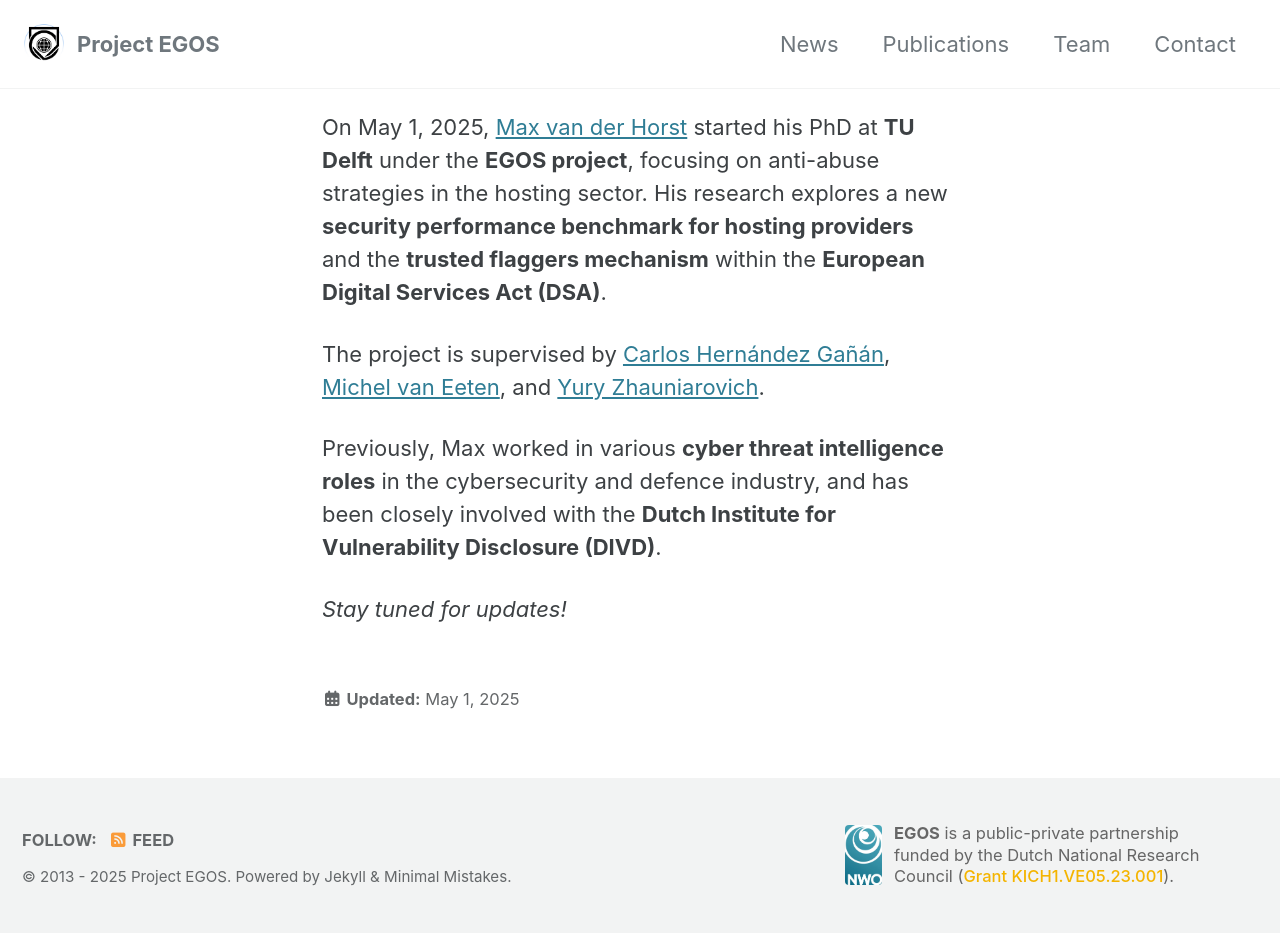
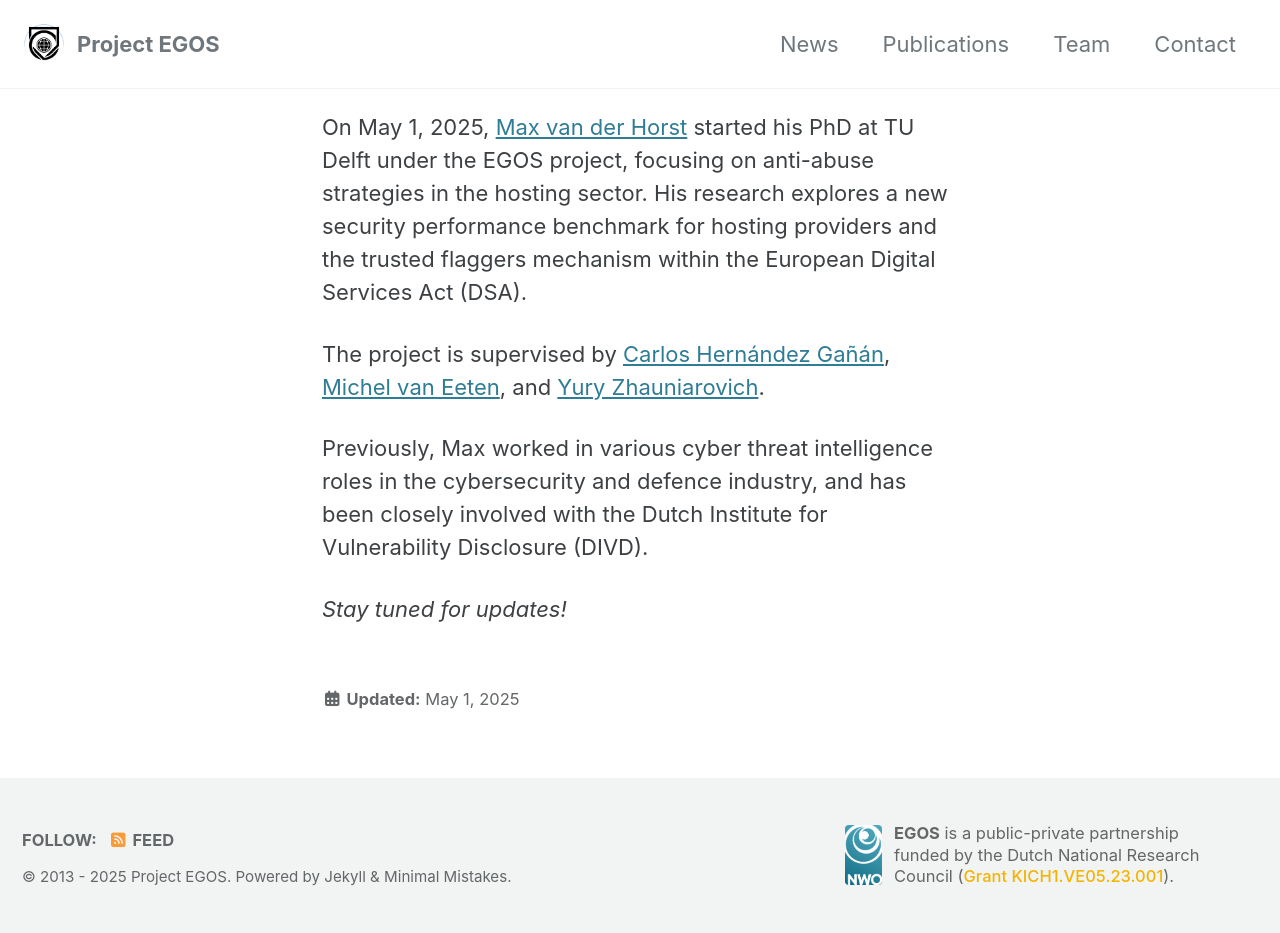
Before and after one commit to Maximand/egos-website, a Jekyll site: the page built from _news/2025-05-01-trusted-notifiers-phd.md, in a window 1280 px wide. Built offline with Jekyll 4.4.1, drawn with Linux system fonts in a browser that asks for light colours; cached includes are drawn as plain includes.

Commit message:
Add news

```diff
--- a/_news/2025-05-01-trusted-notifiers-phd.md
+++ b/_news/2025-05-01-trusted-notifiers-phd.md
@@ -6,10 +6,10 @@ author: "EGOS"
 layout: single
 ---
 
-On May 1, 2025, [Max van der Horst](/team/max-van-der-horst) started his PhD at **TU Delft** under the **EGOS project**, focusing on anti-abuse strategies in the hosting sector. His research explores a new **security performance benchmark for hosting providers** and the **trusted flaggers mechanism** within the **European Digital Services Act (DSA)**.
+On May 1, 2025, [Max van der Horst](/team/max-van-der-horst) started his PhD at TU Delft under the EGOS project, focusing on anti-abuse strategies in the hosting sector. His research explores a new security performance benchmark for hosting providers and the trusted flaggers mechanism within the European Digital Services Act (DSA).
 
 The project is supervised by [Carlos Hernández Gañán](/team/carlos-hernandez-ganan/), [Michel van Eeten](/team/michel-van-eeten), and [Yury Zhauniarovich](/team/yury-zhauniarovich).
 
-Previously, Max worked in various **cyber threat intelligence roles** in the cybersecurity and defence industry, and has been closely involved with the **Dutch Institute for Vulnerability Disclosure (DIVD)**.
+Previously, Max worked in various cyber threat intelligence roles in the cybersecurity and defence industry, and has been closely involved with the Dutch Institute for Vulnerability Disclosure (DIVD).
 
 *Stay tuned for updates!*
```
